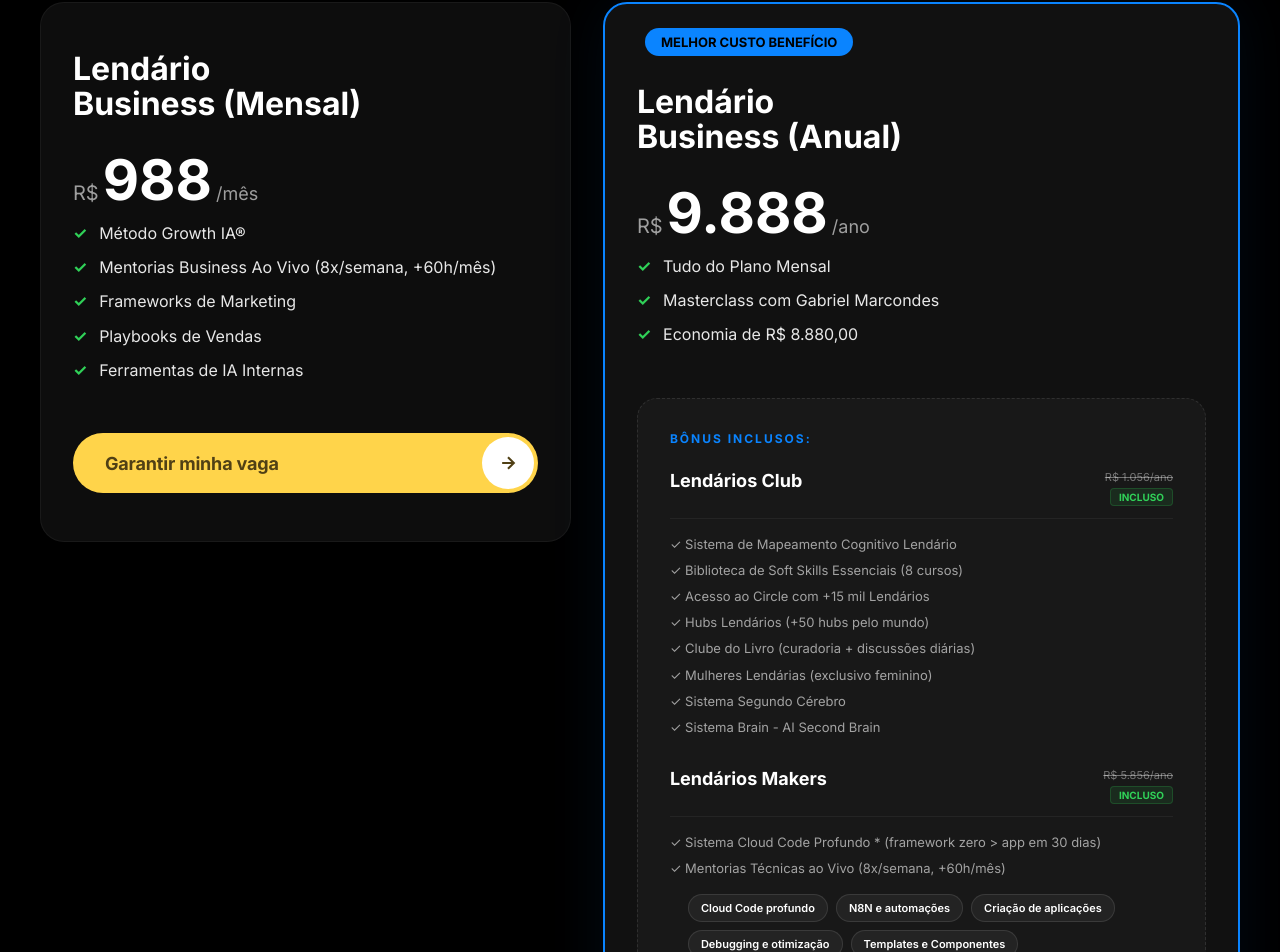
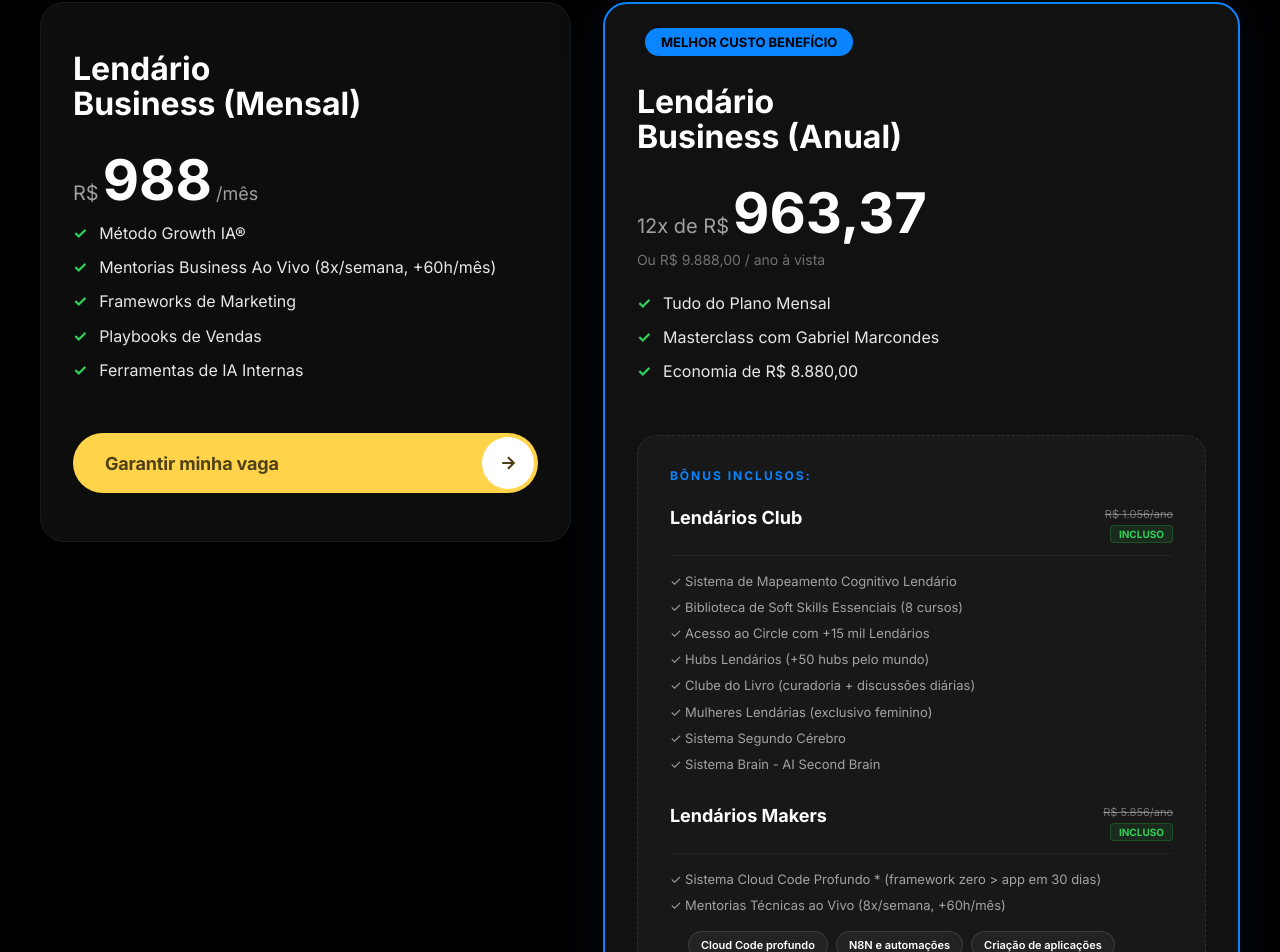
Before and after one commit to joaolozano-lendario/cohort-lendario, a Next.js app: page /business in a window 1280 px wide. Shown: the part 6997-7949 px from the top of the page. Built offline with nearby package versions, Linux system fonts and the light colour scheme.

Commit message:
style: update annual plan pricing to show installments and full price

```diff
--- a/app/business/components/BusinessPricing.module.css
+++ b/app/business/components/BusinessPricing.module.css
@@ -93,6 +93,13 @@
 .period {
     font-size: 18px;
     color: rgba(255, 255, 255, 0.6);
+}
+
+.priceSub {
+    font-size: 14px;
+    color: rgba(255, 255, 255, 0.4);
+    margin-top: -4px;
+    margin-bottom: 24px;
 }
 
 .featureList {
--- a/app/business/components/BusinessPricing.tsx
+++ b/app/business/components/BusinessPricing.tsx
@@ -63,10 +63,10 @@
                         <div className={styles.cardHeader}>
                             <h3 className={styles.planName}>Lendário<br />Business (Anual)</h3>
                             <div className={styles.price}>
-                                <span className={styles.currency}>R$</span>
-                                <span className={styles.amount}>9.888</span>
-                                <span className={styles.period}>/ano</span>
+                                <span className={styles.currency}>12x de R$</span>
+                                <span className={styles.amount}>963,37</span>
                             </div>
+                            <div className={styles.priceSub}>Ou R$ 9.888,00 / ano à vista</div>
                         </div>
 
                         <ul className={styles.featureList}>
```
